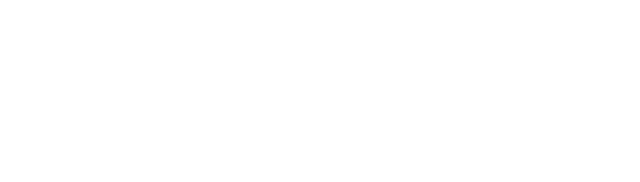
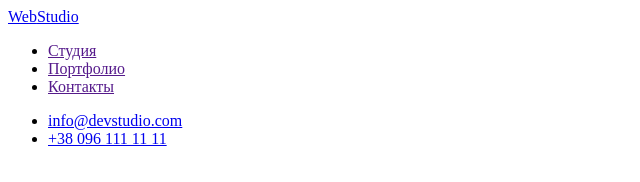
Before and after one commit to YuliiaRadchenko/goit-markup-hw-02, a plain HTML site: page portfolio.html in a window 1280 px wide. Shown: the whole page, without its empty margins (0-640 px from the left). Drawn offline with Linux system fonts and the light colour scheme.

Commit message:
Commit_1
Header was added

```diff
--- a/portfolio.html
+++ b/portfolio.html
@@ -7,6 +7,23 @@
     <title>Document</title>
 </head>
 <body>
+    <header>
+        <nav>
+            <a href="/" class="logo">Web<span class="top">Studio</span>
+            </a>
+
+            <ul>
+                <li><a href="">Студия</a></li>
+                <li><a href="">Портфолио</a></li>
+                <li><a href="">Контакты</a></li>
+            </ul>
+        </nav>
+        <ul>
+            <li><a href="mailto:info@devstudio.com">info@devstudio.com</a></li>
+            <li><a href="tel:+380961111111">+38 096 111 11 11</a></li>
+        </ul>
+    </header>
+
 
 </body>
 </html>
```
